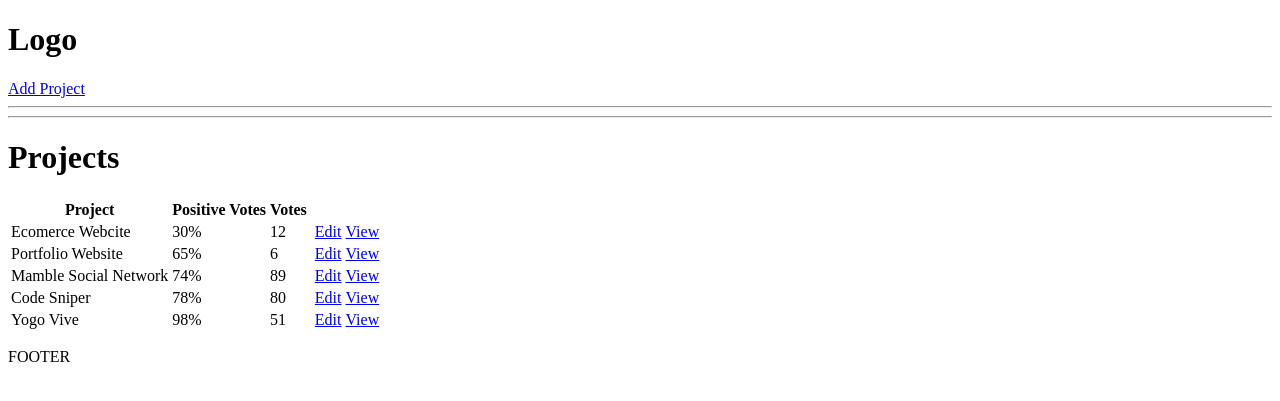
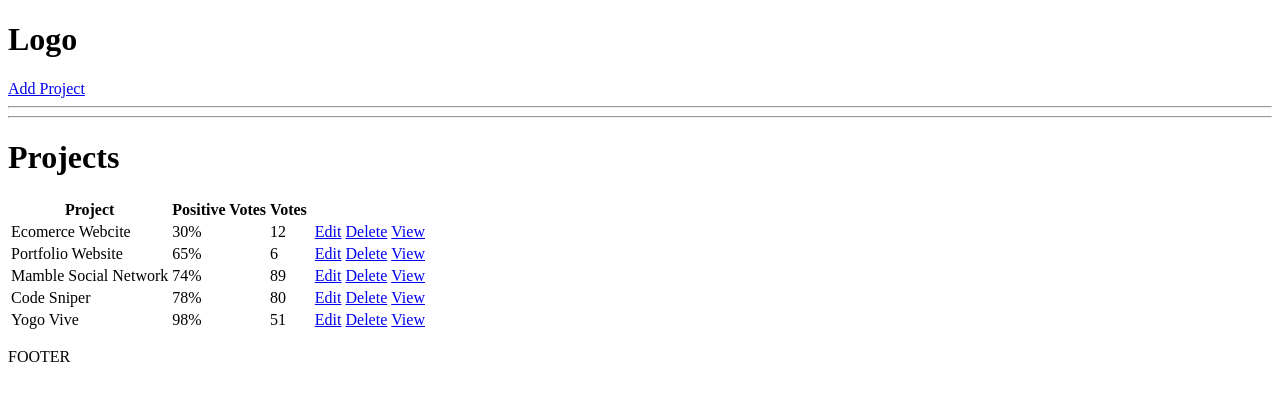
Before and after one commit to 20nly/DevSearch, a Django app: page / in a window 1280 px wide. Shown: the top 401 px of the page. Run offline with Django 4.2, Linux system fonts and the light colour scheme; data comes from the database, SQL or seed files in the repository; both versions use the stored data as it was after the commit.

Commit message:
4.1 Added POST delete function

```diff
--- a/projects/templates/projects/projects.html
+++ b/projects/templates/projects/projects.html
@@ -22,6 +22,7 @@
             <td>{{project.vote_total}}</td>
             <td>{{project.crated}}</td>
             <td><a href="{% url 'update-project' project.id %}">Edit</a></td>
+            <td><a href="{% url 'delete-project' project.id %}">Delete</a></td>
             <td><a href="{% url 'project' project.id %}">View</a></td>
         </tr>
 
--- a/projects/urls.py
+++ b/projects/urls.py
@@ -8,5 +8,7 @@ urlpatterns = [
 
     path('create-project/', views.createProject, name="create-project"),
 
-    path('update-project/<str:pk>/', views.updateProject, name="update-project")
+    path('update-project/<str:pk>/', views.updateProject, name="update-project"),
+
+    path('delete-project/<str:pk>/', views.deleteProject, name="delete-project")
 ]
--- a/projects/views.py
+++ b/projects/views.py
@@ -45,3 +45,12 @@ def updateProject(request, pk):
 
     context = {'form': form}
     return render(request, "projects/project_form.html", context)
+
+
+def deleteProject(request, pk):
+    project = Project.objects.get(id=pk)
+    if request.method =='POST':
+        project.delete()
+        return redirect('projects')
+    context = {'object': project}
+    return render(request, 'projects/delete_template.html', context)
```
Also changed, not shown: projects/templates/projects/delete_template.html (added, +12 -0 lines), db.sqlite3.
